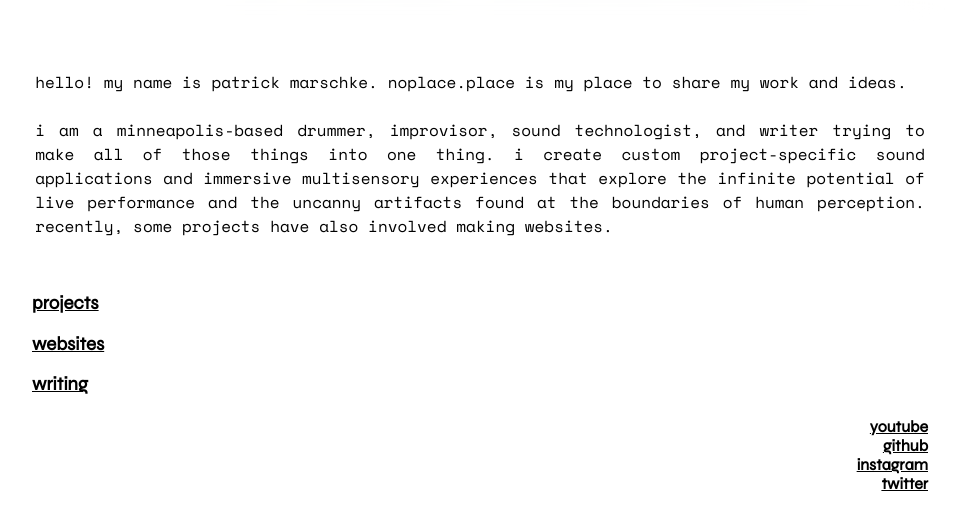
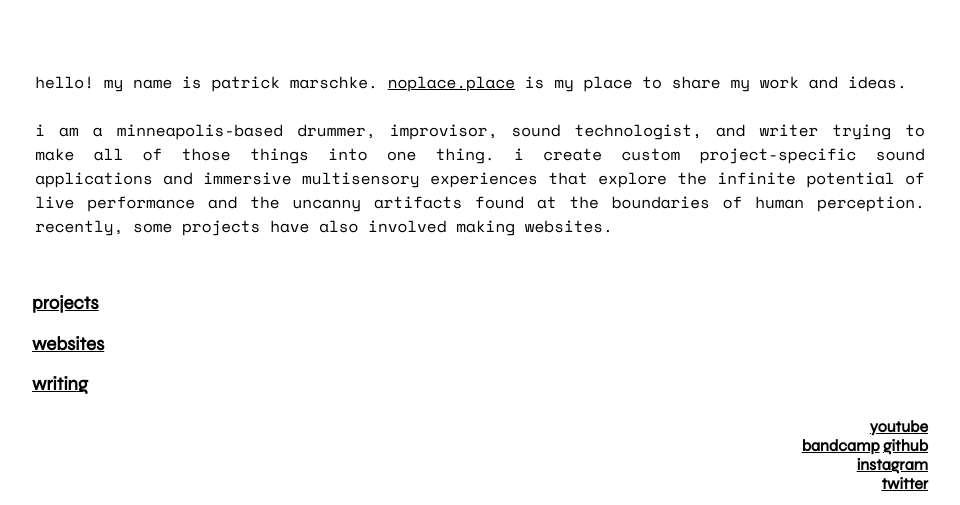
Before and after one commit to atrickp/noplace, a plain HTML site: page index.html in a window 1280 px wide. Shown: the part 710-1215 px from the top of the page, without its empty margins (160-1120 px from the left). Drawn offline with nearby package versions, Linux system fonts and the light colour scheme.

Commit message:
added bandcamp

```diff
--- a/index.html
+++ b/index.html
@@ -12,7 +12,8 @@
 <body>
   <img class="one-a" src="./photo/1-a.png" alt="1(a image but blurry">
   <div class="bio rect">
-    <p>Hello! my name is Patrick Marschke. noplace.place is my place to share my work and ideas.</p>
+    <p>Hello! my name is Patrick Marschke. <a href="https://noplace.place/">noplace.place</a> is my place to share my
+      work and ideas.</p>
     <p>I am a Minneapolis-based drummer, improvisor, sound technologist, and writer trying to make all of those things
       into one thing. I create custom project-specific sound applications and immersive multisensory experiences that
       explore the infinite potential of live performance and the uncanny artifacts found at the boundaries
@@ -26,6 +27,7 @@
   </nav>
   <footer>
     <h4><a href="https://www.youtube.com/channel/UCRJ_kcZqjSc3KYvBDi_ofpg">youtube</a><br>
+      <a href="https://noplacesound.bandcamp.com/">bandcamp</a>
       <a href="https://github.com/ptrkmrsck/">github</a><br>
       <a href="https://www.instagram.com/ptrkmrsck/">instagram</a><br>
       <a href="https://twitter.com/atrickp">twitter</a>
```
